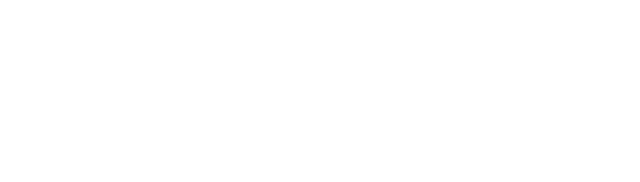
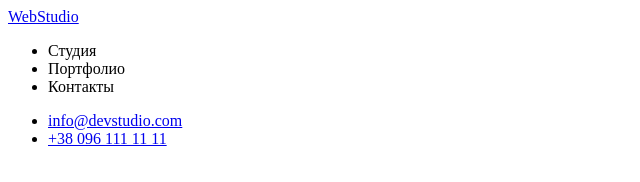
Before and after one commit to Yurii97/goit-markup-hw-01, a plain HTML site: page index.html in a window 1280 px wide. Shown: the whole page, without its empty margins (0-640 px from the left). Drawn offline with Linux system fonts and the light colour scheme.

Commit message:
HTML header

```diff
--- a/index.html
+++ b/index.html
@@ -4,9 +4,21 @@
     <meta charset="UTF-8">
     <meta http-equiv="X-UA-Compatible" content="IE=edge">
     <meta name="viewport" content="width=device-width, initial-scale=1.0">
-    <title>Document</title>
+    <title>Студия</title>
 </head>
 <body>
-
+    <header>
+        <a href="/">WebStudio</a>
+        <ul>
+            <li>Студия</li>
+            <li>Портфолио</li>
+            <li>Контакты</li>
+        </ul>
+        <!-- header contact-->
+        <ul>
+            <li><a href="mailto:info@devstudio.com">info@devstudio.com</a></li>
+            <li><a href="tel:+380961111111">+38 096 111 11 11</a></li>
+        </ul>
+    </header>
 </body>
 </html>
```
Also changed, not shown: images/product/box 1.jpg (added), images/product/box 2.jpg (added), images/product/box 3.jpg (added), images/team/img (1).jpg (added), images/team/img (2).jpg (added), images/team/img (3).jpg (added), images/team/img.jpg (added).
